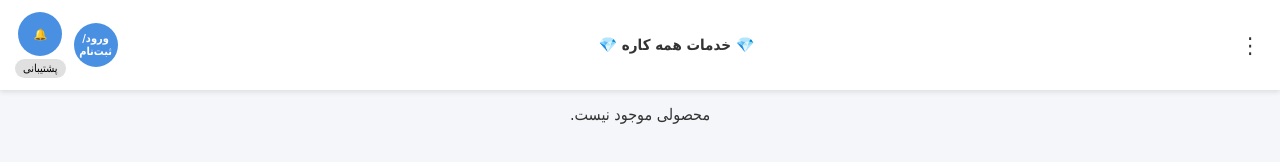
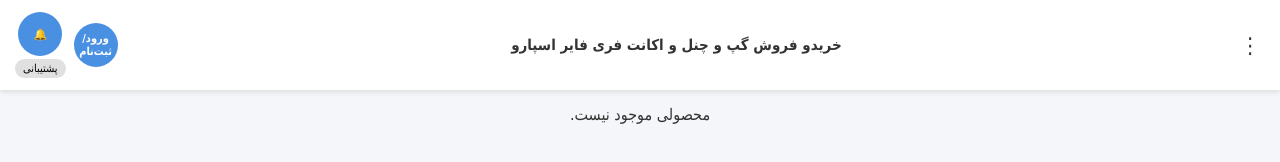
Before and after one commit to Aliakbarmfe/proforosh, a website: page index.html in a window 1280 px wide. Drawn offline with Linux system fonts and the light colour scheme; no server answers.

Commit message:
Update index.html

```diff
--- a/index.html
+++ b/index.html
@@ -3,7 +3,7 @@
 <head>
   <meta charset="UTF-8">
   <meta name="viewport" content="width=device-width, initial-scale=1.0">
-  <title>خدمات همه کاره</title>
+  <title>خریدو فروش گپ و چنل و اکانت فری  فایر اسپارو</title>
 
   <!-- پیکربندی مشترک و واسطه Vercel -->
   <script src="./config.js"></script>
@@ -117,7 +117,7 @@
       <button class="dots-btn" onclick="openModal('adminAuthModal')">⋮</button>
     </div>
 
-    <div class="header-title">💎 خدمات همه کاره 💎</div>
+    <div class="header-title">خریدو فروش گپ و چنل و اکانت فری  فایر اسپارو</div>
 
     <div class="header-left">
       <div class="icon-btn" id="userCircle" onclick="handleUserCircleClick()">ورود/ثبت‌نام</div>
```
